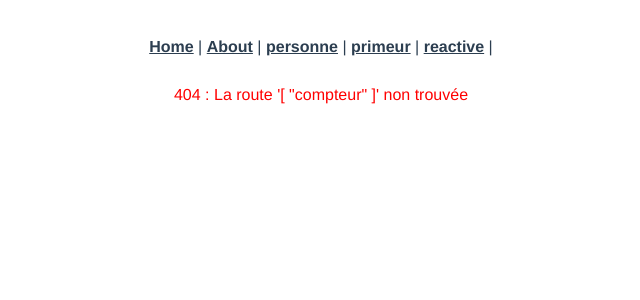
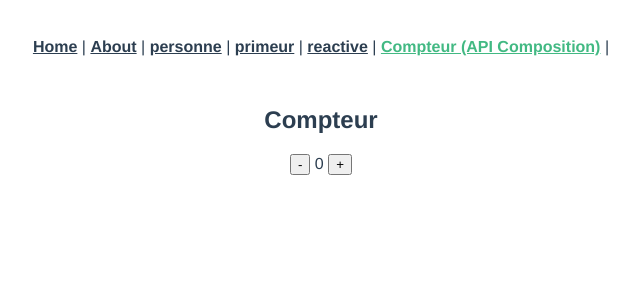
Before and after one commit to ihyppolite/formation, a Vue app in the folder Projet/cours-vue-cli/: page /compteur in a window 1280 px wide. Before the commit this address had no page. Shown: the top 300 px of the page, without its empty margins (319-959 px from the left). Built offline with nearby package versions, Linux system fonts and the light colour scheme.

Commit message:
debut omposant type apicomposition

```diff
--- a/Projet/cours-vue-cli/src/components/MenuNav.vue
+++ b/Projet/cours-vue-cli/src/components/MenuNav.vue
@@ -5,6 +5,7 @@
     <router-link to="/personne">personne</router-link> |
     <router-link to="/primeur"> primeur</router-link> |
     <router-link to="/reactive">reactive</router-link>  |
+    <router-link to="/compteur">Compteur (API Composition)</router-link> |
   </nav>
 </template>
 <script>
--- a/Projet/cours-vue-cli/src/router/index.js
+++ b/Projet/cours-vue-cli/src/router/index.js
@@ -70,6 +70,11 @@ const routes = [
     name: "error",
     component: NotFoundView,
   },
+  {
+    path: '/compteur',
+    name: 'compteur',
+    component: () => import('../views/CompteurView.vue')
+  },
 ];
 
 const router = createRouter({
--- /dev/null
+++ b/Projet/cours-vue-cli/src/views/CompteurView.vue
@@ -0,0 +1,27 @@
+<template lang="">
+  <div>
+    <h2>Compteur</h2>
+    <button @onlcik="decrementer">-</button>
+    {{ compteur }}
+    <button @onlcik="incrementer">+</button>
+  </div>
+</template>
+<script>
+export default {
+  data() {
+    return {
+      compteur: 0,
+    };
+  },
+  methods: {
+    decrementer(){
+        this.compteur--
+
+    },
+    incrementer(){
+        this.compteur++
+    }
+  },
+};
+</script>
+<style lang=""></style>
```
